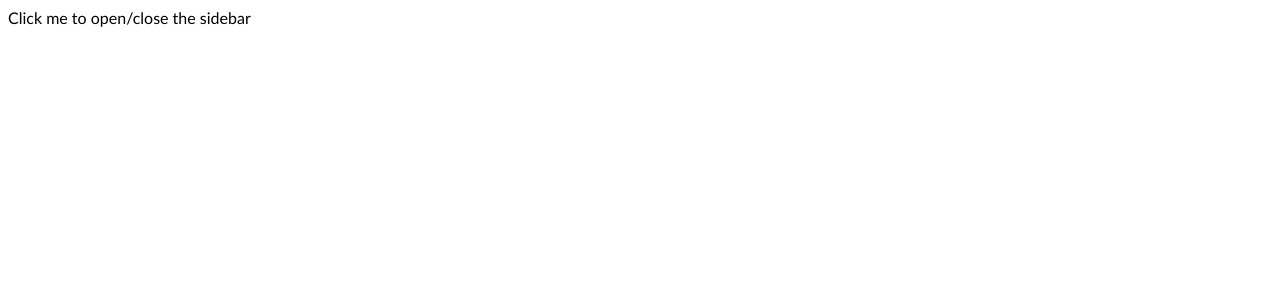
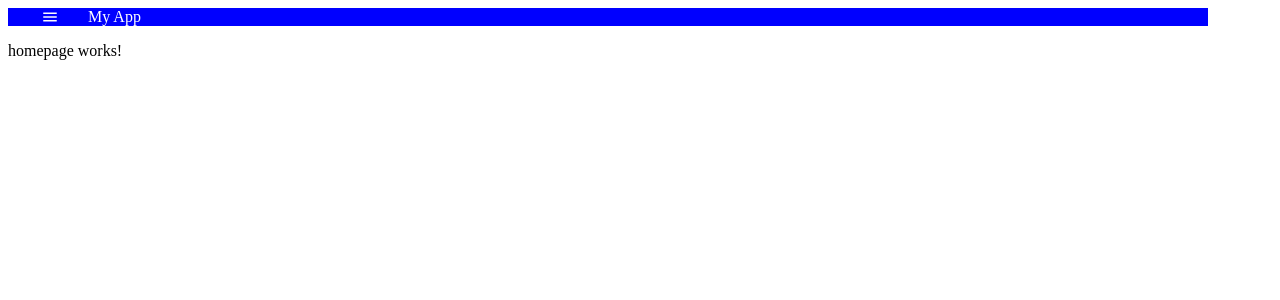
Before and after one commit to lsp2604/SmartKlima, an Angular app: page /homepage in a window 1280 px wide. Before the commit this address led to /. Shown: the top 300 px of the page. Built offline with nearby package versions, Linux system fonts and the light colour scheme.

Commit message:
Added Toolbar & SideNav. Added Routing to SideNav

```diff
--- a/src/app/app.component.css
+++ b/src/app/app.component.css
@@ -0,0 +1,28 @@
+
+
+
+.example-spacer {
+  flex: 1 1 auto;
+}
+
+
+.toolbar {
+  background: blue;
+  color: white;
+}
+
+.example-container {
+  height: 1200px;
+  width: 1200px;
+}
+
+.example-sidenav-content {
+  display: flex;
+  height: 100%;
+  align-items: center;
+  justify-content: center;
+}
+
+.example-sidenav {
+  padding: 20px;
+}
--- a/src/app/app.component.html
+++ b/src/app/app.component.html
@@ -1 +1,20 @@
-<app-dashboard></app-dashboard>
+
+
+
+<mat-sidenav-container class="example-container" autosize [hasBackdrop]="true">
+
+  <mat-toolbar class="toolbar">
+    <button mat-raised-button color="accent" class="example-icon" aria-label="Example icon-button with menu icon" (click)="drawer.toggle()">
+      <mat-icon>menu</mat-icon>
+    </button>
+    <span>My App</span>
+  </mat-toolbar>
+  <mat-sidenav #drawer class="example-sidenav" mode="side">
+        <mat-button-toggle routerLink="homepage">Home Page</mat-button-toggle>
+        <mat-button-toggle routerLink="dashboard">Dashboard</mat-button-toggle>
+  </mat-sidenav>
+
+  <router-outlet>
+  </router-outlet>
+
+</mat-sidenav-container>
--- a/src/app/app.component.ts
+++ b/src/app/app.component.ts
@@ -1,14 +1,28 @@
 import { Component } from '@angular/core';
-import { RouterOutlet } from '@angular/router';
+import {Router, RouterLink, RouterOutlet} from '@angular/router';
 import {DashboardComponent} from "./dashboard/dashboard.component";
+import {MatIcon, MatIconModule} from "@angular/material/icon";
+import {MatButtonModule, MatIconButton} from "@angular/material/button";
+import {MatToolbar} from "@angular/material/toolbar";
+import {MatButtonToggle} from "@angular/material/button-toggle";
+import {MatSidenav, MatSidenavContainer} from "@angular/material/sidenav";
+import {NgIf} from "@angular/common";
 
 @Component({
   selector: 'app-root',
   standalone: true,
-  imports: [RouterOutlet, DashboardComponent],
+  imports: [RouterOutlet, DashboardComponent, MatIcon, MatIconButton, MatToolbar, MatButtonToggle, RouterLink, MatButtonModule, MatIconModule, MatSidenavContainer, MatSidenav, NgIf],
   templateUrl: './app.component.html',
-  styleUrl: './app.component.css'
+  styleUrl: './app.component.css',
+  animations: []
 })
 export class AppComponent {
   title = 'SmartKlima';
+  showFiller = false;
+
+
+  constructor(public router:Router) {
+  }
+
+
 }
--- a/src/app/app.config.ts
+++ b/src/app/app.config.ts
@@ -1,8 +1,8 @@
-import { ApplicationConfig } from '@angular/core';
+import {ApplicationConfig} from '@angular/core';
 import { provideRouter } from '@angular/router';
-
 import { routes } from './app.routes';
+import {provideAnimations} from "@angular/platform-browser/animations";
 
 export const appConfig: ApplicationConfig = {
-  providers: [provideRouter(routes)]
+  providers: [provideRouter(routes), provideAnimations()]
 };
--- a/src/app/app.routes.ts
+++ b/src/app/app.routes.ts
@@ -1,3 +1,8 @@
 import { Routes } from '@angular/router';
+import { DashboardComponent} from "./dashboard/dashboard.component";
+import {HomepageComponent} from "./homepage/homepage.component";
 
-export const routes: Routes = [];
+export const routes: Routes = [
+  { path: 'homepage', component: HomepageComponent},
+  { path: 'dashboard', component: DashboardComponent },
+];
--- a/src/app/dashboard/dashboard.component.html
+++ b/src/app/dashboard/dashboard.component.html
@@ -1,21 +1 @@
-<div class="sidebar-opener" (click)="sidebarShow = !sidebarShow">
-  Click me to open/close the sidebar
-</div>
-
-<div class="sidebar-slider" [class.sidebar-slide-in]="sidebarShow">
-  <div
-    class="sidebar-close"
-    (click)="sidebarShow = !sidebarShow"
-  >
-    X
-  </div>
-  <div class="sidebar-content">
-    <h2>Sidebar</h2>
-    <div>Home Page</div>
-    <div>About Us</div>
-    <div>Services</div>
-    <div>Prices</div>
-    <div>Downloads</div>
-    <div>Contact Us</div>
-  </div>
-</div>
+<div> test</div>
--- a/src/app/dashboard/dashboard.component.ts
+++ b/src/app/dashboard/dashboard.component.ts
@@ -1,16 +1,13 @@
 import {Component} from '@angular/core';
-import {RouterLink} from "@angular/router";
 
 
 @Component({
   selector: 'app-dashboard',
   standalone: true,
   imports: [
-    RouterLink
   ],
   templateUrl: './dashboard.component.html',
   styleUrl: './dashboard.component.css'
 })
 export class DashboardComponent {
-  public sidebarShow: boolean = false;
 }
--- /dev/null
+++ b/src/app/homepage/homepage.component.html
@@ -0,0 +1 @@
+<p>homepage works!</p>
--- a/src/index.html
+++ b/src/index.html
@@ -11,3 +11,5 @@
   <app-root></app-root>
 </body>
 </html>
+
+<link href="https://fonts.googleapis.com/icon?family=Material+Icons" rel="stylesheet">
```
Also changed, not shown: src/app/homepage/homepage.component.ts (added, +12 -0 lines), src/app/homepage/homepage.component.css (added), 2 other files (tests, documents, lock files or other folders).
